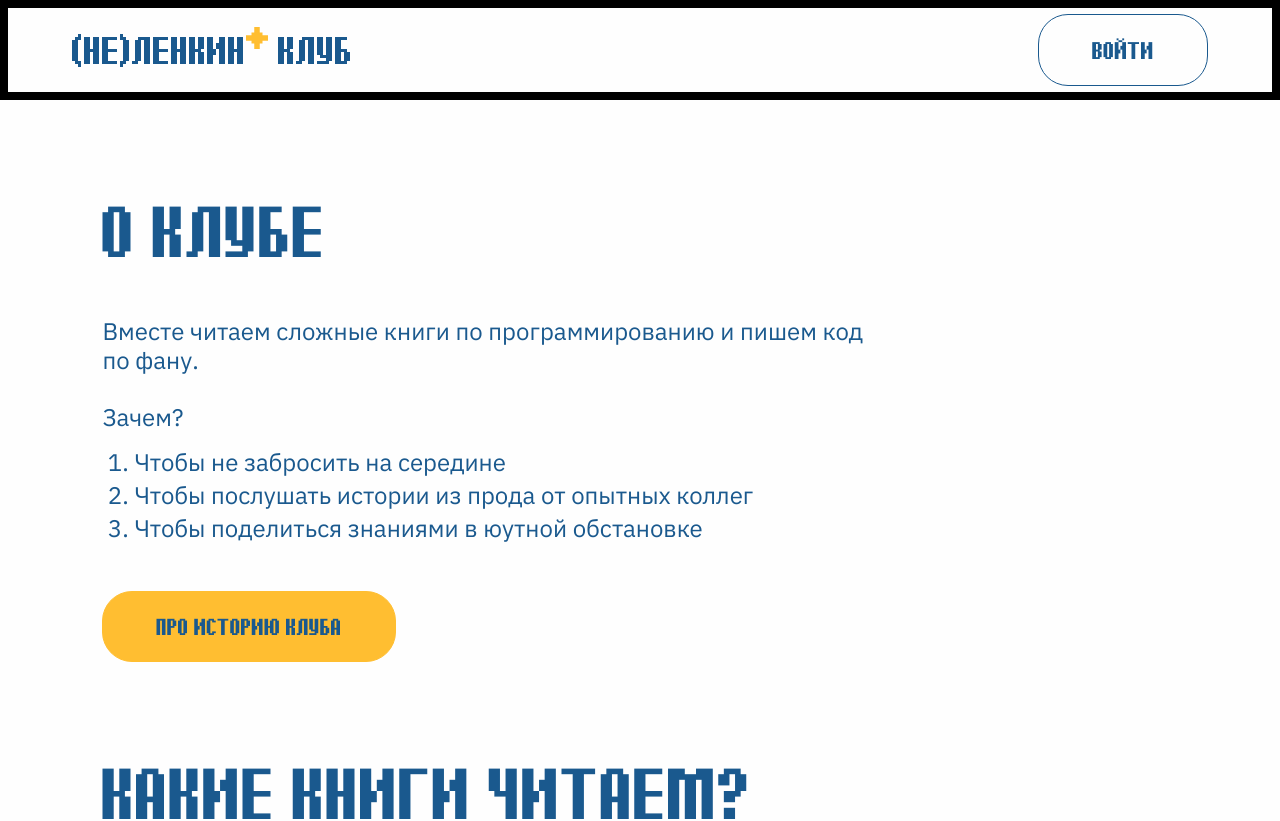
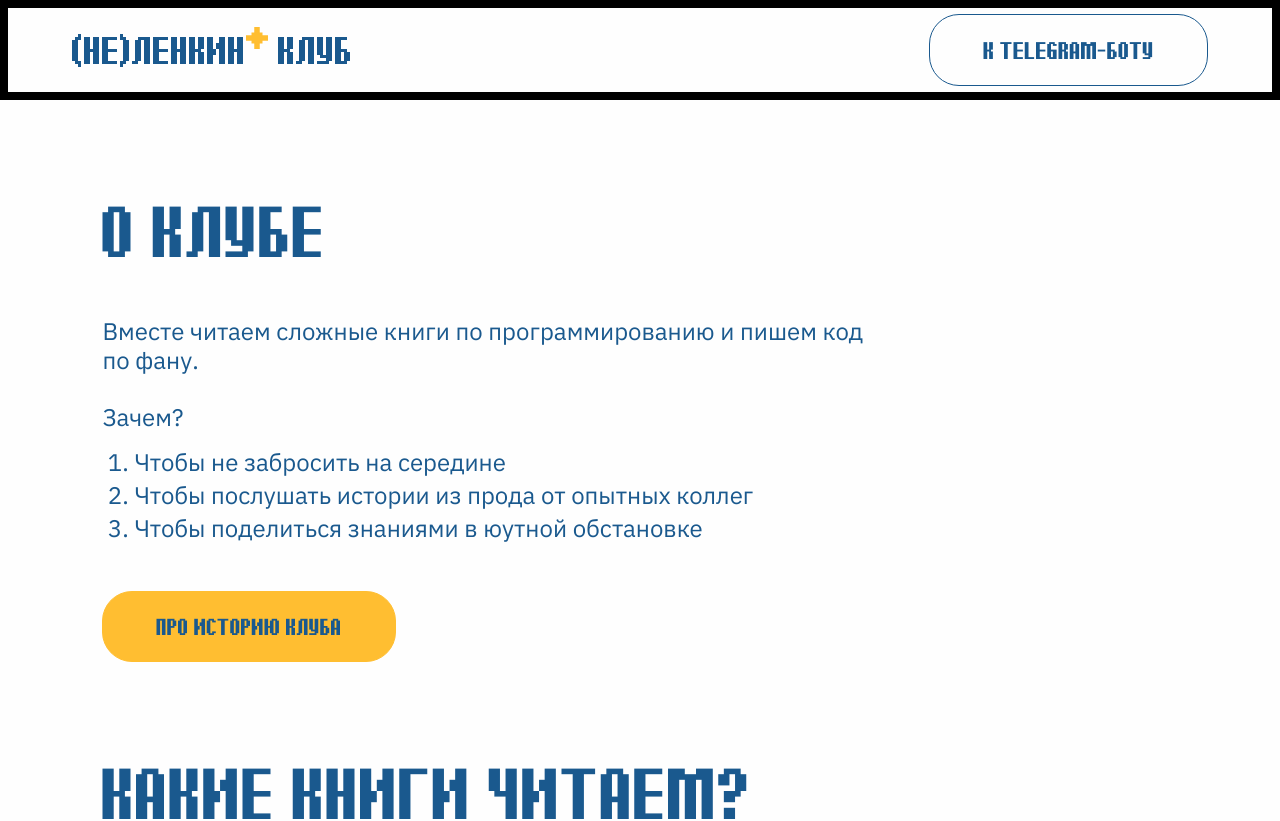
Before and after one commit to LenaAn/nelenkin-frontend, a React (Vite) app: page / in a window 1280 px wide. Shown: the top 821 px of the page. Built offline with nearby package versions, Linux system fonts and the light colour scheme.

Commit message:
real button in header

```diff
--- a/src/components/Header.jsx
+++ b/src/components/Header.jsx
@@ -9,9 +9,8 @@ function Header() {
                     src="/img/logo.svg"
                     alt="(не) Ленкин клуб"
                 />
-                <button className="btn header-btn btn--outline">
-                    <span className="btn-text">Войти</span>
-                </button>
+                <a href="https://t.me/neLenkin_bot" target="_blank" rel="noopener noreferrer"
+                   className="btn header-btn btn--outline">к Telegram-боту</a>
             </div>
         </header>
     )
```
